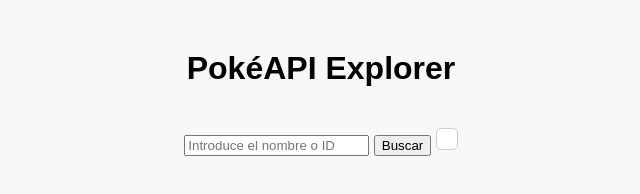
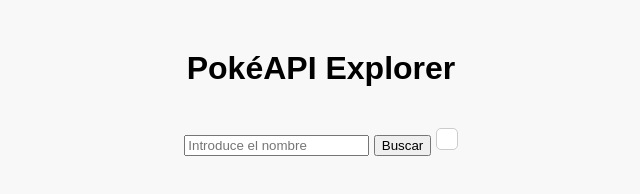
Before and after one commit to Brayan346/pokeapiApp, a plain HTML site: page index.html in a window 1280 px wide. Shown: the full height of the page, 319-959 px from the left. Drawn offline with Linux system fonts and the light colour scheme.

Commit message:
index.html

```diff
--- a/index.html
+++ b/index.html
@@ -9,7 +9,7 @@
 <body>
     <div class="container">
         <h1>PokéAPI Explorer</h1>
-        <input type="text" id="pokemonName" placeholder="Introduce el nombre o ID">
+        <input type="text" id="pokemonName" placeholder="Introduce el nombre">
         <button onclick="getPokemon()">Buscar</button>
         <div id="pokemonInfo"></div>
     </div>
```
